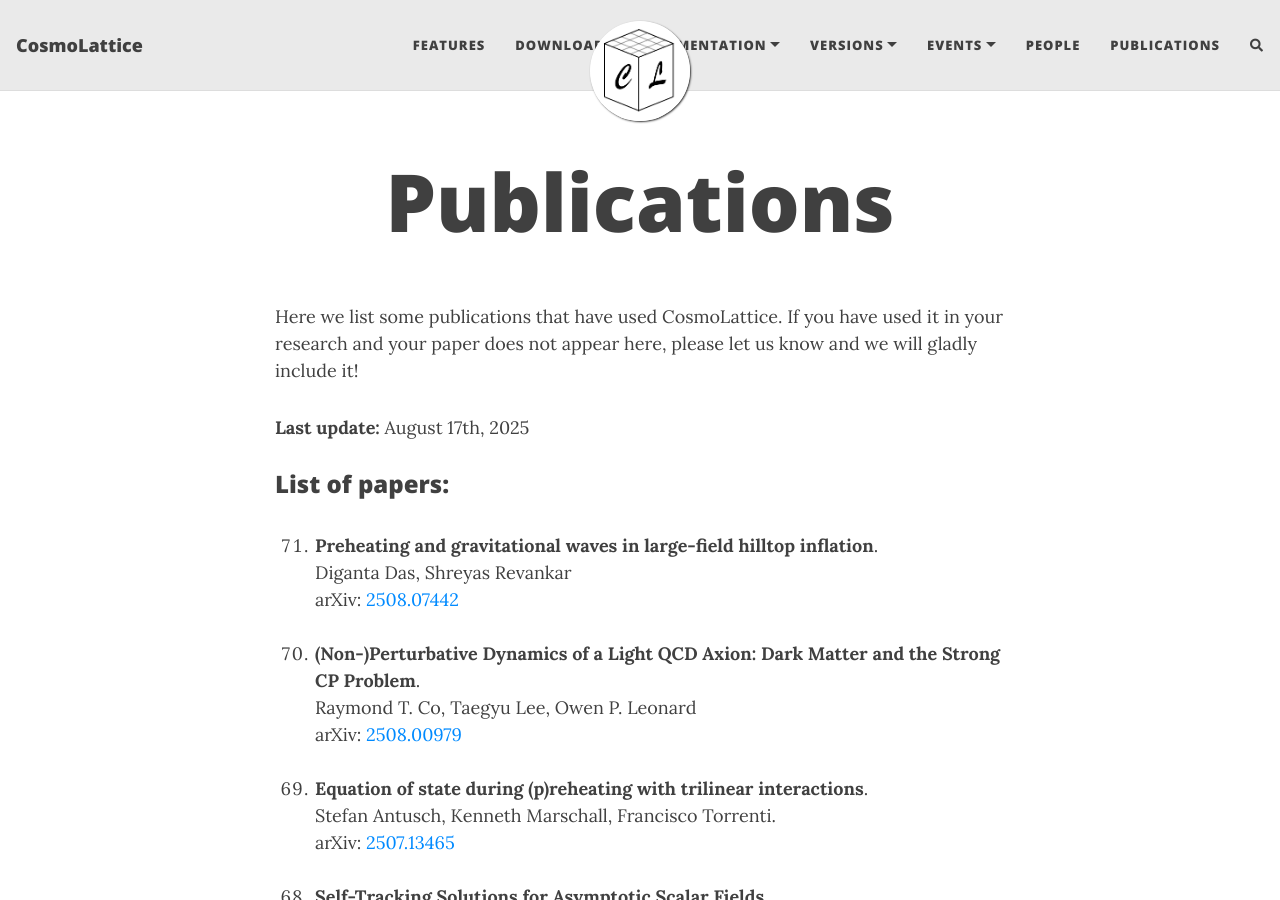
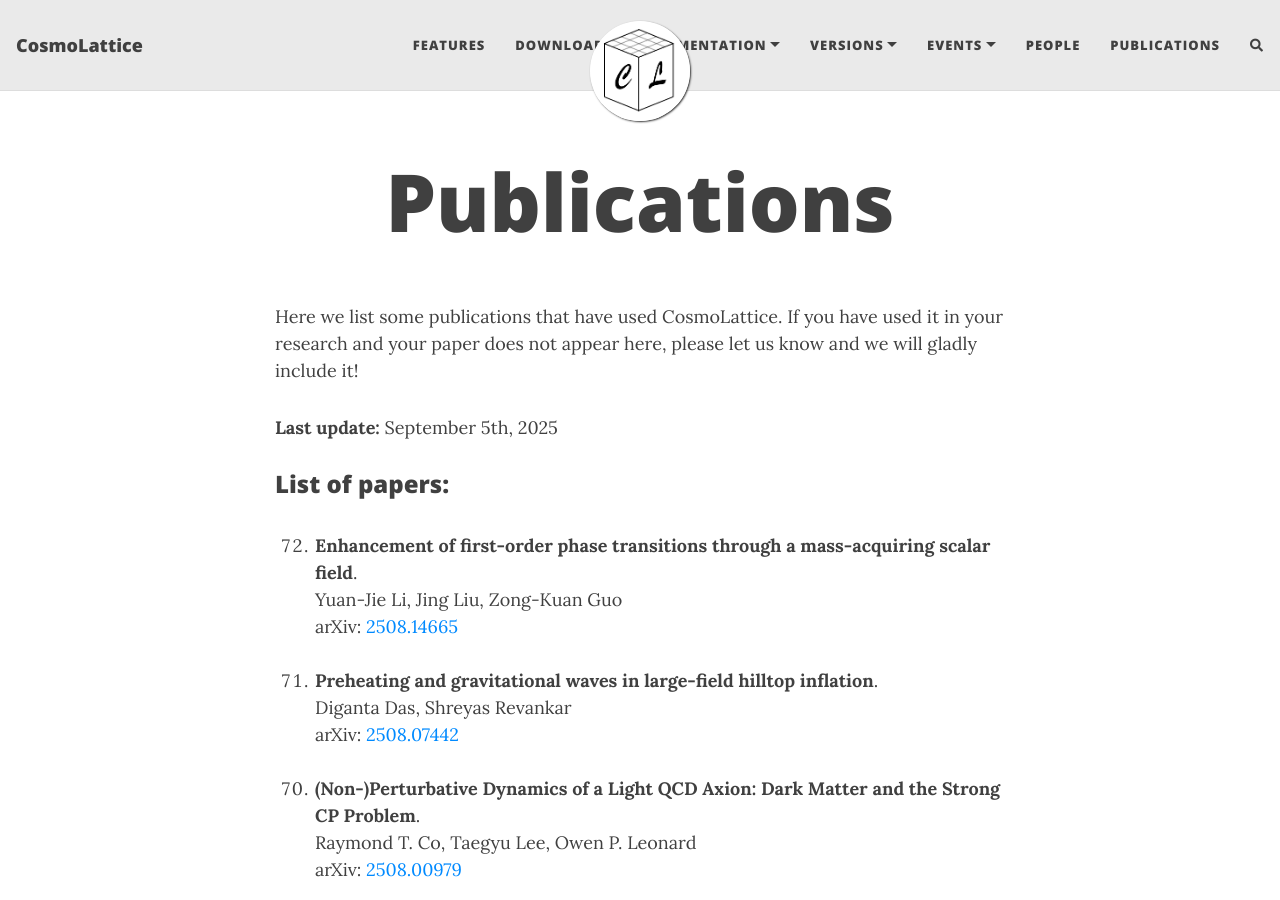
Before and after one commit to cosmolattice/cosmolatticeweb, a Jekyll site: the page built from publications.md, in a window 1280 px wide and 900 px high. Built offline with Jekyll 4.4.1, drawn with Linux system fonts in a browser that asks for light colours; nearby versions of some CDN libraries; comment, search, counter and statistics services are not loaded; some of the changed text lies outside the part shown.

Commit message:
added publications

```diff
--- a/publications.md
+++ b/publications.md
@@ -8,11 +8,16 @@ Here we list some publications that have used CosmoLattice.
 If you have used it in your research and your paper does not
 appear here, please let us know and we will gladly include it!
 
-**Last update:** August 17th, 2025
+**Last update:** September 5th, 2025
 
 ### List of papers:<br><br>
 
 <ol>
+
+<li value="72">
+<b>Enhancement of first-order phase transitions through a mass-acquiring scalar field</b>.<br>
+  Yuan-Jie Li, Jing Liu, Zong-Kuan Guo<br>
+   arXiv: <a href="https://arxiv.org/abs/2508.14665" target="_blank" rel="noopener noreferrer">2508.14665</a><br><br>
 
 <li value="71">
 <b>Preheating and gravitational waves in large-field hilltop inflation</b>.<br>
@@ -145,9 +150,9 @@ appear here, please let us know and we will gladly include it!
    <i>JCAP 05 (2025) 060</i>. arXiv: <a href="https://arxiv.org/abs/2408.11889" target="_blank" rel="noopener noreferrer">2408.11889</a><br><br>
 
 <li value="45">
-<b>Gravitational Wave Emission from Cosmic String Loops, II: Local Case</b>.<br>
+<b>Particle and gravitational wave emission by local string loops: Lattice calculation</b>.<br>
    Jorge Baeza-Ballesteros, Edmund J. Copeland, Daniel G. Figueroa, Joanes Lizarraga. <br>
-   arXiv: <a href="https://arxiv.org/abs/2408.02364" target="_blank" rel="noopener noreferrer">2408.02364</a><br><br>
+   <i>Phys.Rev.D 112 (2025) 4, 043540</i>. arXiv: <a href="https://arxiv.org/abs/2408.02364" target="_blank" rel="noopener noreferrer">2408.02364</a><br><br>
 
 <li value="44">
 <b>Tachyonic production of dark relics: classical lattice vs. quantum 2PI in Hartree truncation</b>.<br>
```
